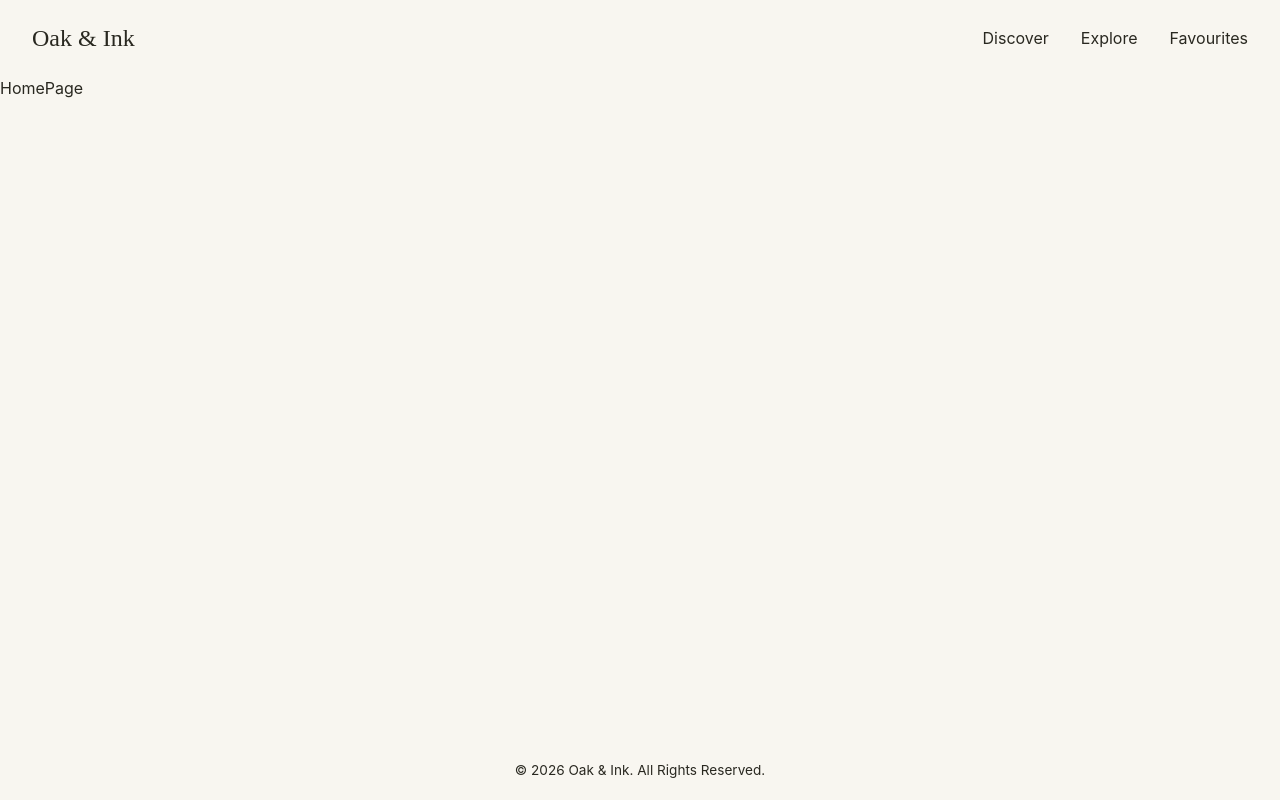
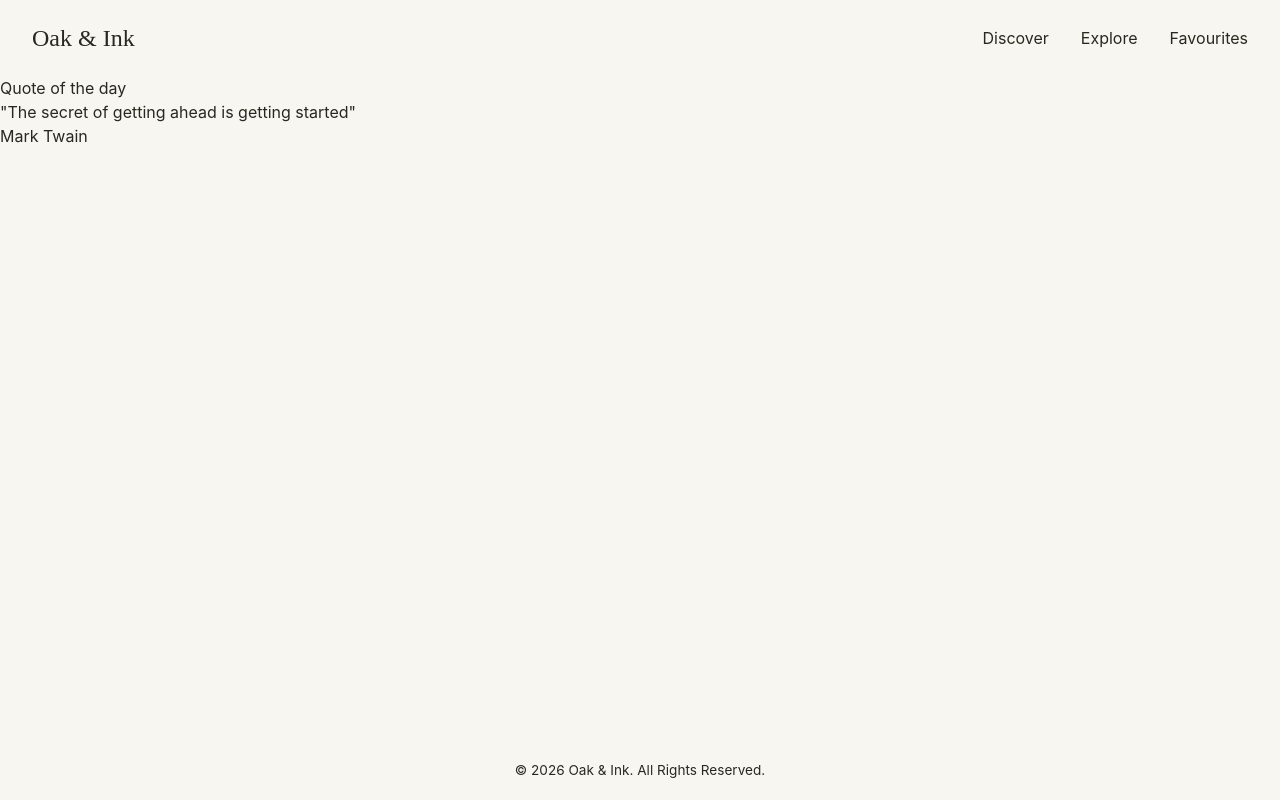
Before and after one commit to AtramAniket/QUOTES-APP, a React (Vite) app: page / in a window 1280 px wide. Built offline with nearby package versions, Linux system fonts and the light colour scheme.

Commit message:
added quote and content container

```diff
--- a/src/Pages/HomePage.jsx
+++ b/src/Pages/HomePage.jsx
@@ -1,7 +1,15 @@
+import ContentContainer from "../Components/Layouts/ContentContainer";
+
 const HomePage = () => {
   return (
-    <div>HomePage</div>
-  )
-}
+    <ContentContainer>
+      <section className="featured-quote">
+        <p className="featured-quote__label">Quote of the day</p>
+        <blockquote className="featured-quote__content">"The secret of getting ahead is getting started"</blockquote>
+        <p className="featured-quote__author">Mark Twain</p>
+      </section>
+    </ContentContainer>
+  );
+};
 
-export default HomePage
+export default HomePage;
```
